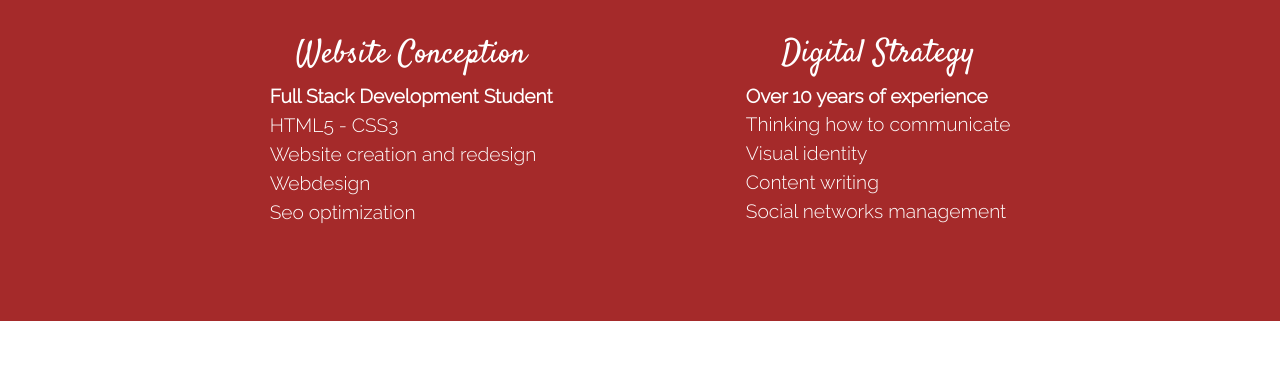
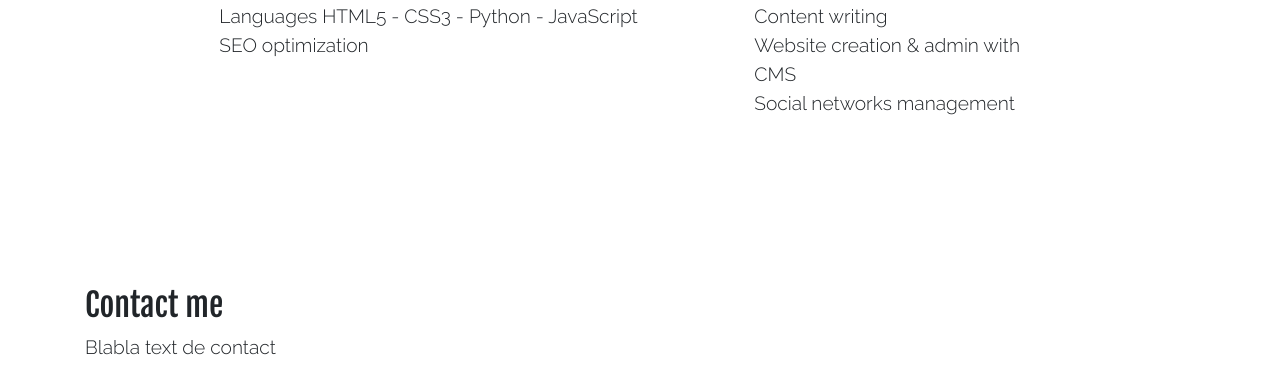
Before and after one commit to cecilegaudron/personal-website, a Django app: page / in a window 1280 px wide; the page is wider, and only the part inside the window is pictured. Shown: the part 1032-1401 px from the top of that part. Run offline with Django 4.2, Linux system fonts and the light colour scheme; some libraries are stand-ins or nearby versions.

Commit message:
Change contact page link for an anchor

```diff
--- a/portfolio/urls.py
+++ b/portfolio/urls.py
@@ -21,7 +21,7 @@ from . import views
 urlpatterns = [
     path("admin/", admin.site.urls),
     path('', views.index, name="index"),
-    path('contact.html', views.contact, name="contact"),
+    path('index.html/', views.contact, name="contact"),
     path('services.html', views.services, name="services"),
     path('about.html', views.about, name="about"),
 ]
--- a/static/css/style.css
+++ b/static/css/style.css
@@ -45,7 +45,6 @@ a:active {
 
 /* Services Page */
 #services-first {
-    background-image: url("https://res.cloudinary.com/di8utbjhc/image/upload/v1686303474/portfolio/siegessaule_dgycxt.webp");
     background-color:#a52a2a;
     width: 100%;
     height: 100%;
@@ -199,21 +198,7 @@ textarea {
     position: relative;
 }
 
-.hp-title {
-    background: url('../images/bunker-holga.jpg') no-repeat center center;
-}
-
-
 /* Home page second section w txt */
-.hp-experiences {
-    width: 100%;
-    height: auto;
-    background-color: brown;
-    text-align: center;
-    overflow: hidden;
-    margin: auto;
-}
-
 .experiences {
     display: flex;
     flex-direction: column;
@@ -223,34 +208,9 @@ textarea {
     padding: 3%;
 }
 
-.hp-experiences .title-paragraph {
-    padding-top: 5%;
-}
-
-.hp-experiences ul {
-    text-align: left;
-    color: #fff;
-    list-style-type: square;
-    list-style-position: inside;
-}
-
-.div-experiences {
-    margin: auto;
-    width: auto;
-    padding: 6%;
-}
-
-.div-experiences p {
-    padding: 3%;
-    color: #fff;
-    text-align: justify;
-}
-
-
 /* Home page third section services */
 .hp-services {
     width: 100%;
-    background: url('../images/church-holga.jpg') no-repeat;
     overflow: hidden;
     height: 600px;
     position: relative;
@@ -299,8 +259,6 @@ textarea {
 
 /* picture and title section */
 .services-title {
-    background: url('../images/siegessaule.jpg') no-repeat center center;
-    background-size: cover;
     background-position: top;
 }
 
@@ -377,7 +335,6 @@ textarea {
 
 /* picture and title section */
 .about-title {
-    background: url('../images/swing.jpg') no-repeat center center;
     background-size: cover;
     background-position: right;
 }
@@ -661,14 +618,6 @@ textarea {
         padding: 2%;
     }
 
-    .div-experiences {
-        padding: 2%;
-    }
-
-    .div-experiences p {
-        padding: 1%;
-    }
-
     /* Home Page section Services */
     .button-section {
         width: 15%;
--- a/templates/contact.html
+++ b/templates/contact.html
@@ -1,55 +1,30 @@
-{% extends "base.html" %}
-{% load static %}
-
 {% block content %}
-<section>
+<section id="contact-form">
     <div class="container">
         <h2>Contact me</h2>
         <p>Blabla text de contact</p>
-        <h3>Contact me via this form</h3>
+        <p>Contact me via this form:</p>
         <div class="mb-3">
             <label for="input-name" class="form-label">Your name</label>
-            <input type="name" class="form-control" id="input-name" placeholder="name@example.com">
-          </div>
+            <input type="name" class="form-control" id="input-name" placeholder="name@example.com" required>
+        </div>
         <div class="mb-3">
             <label for="input-email" class="form-label">Your email address</label>
-            <input type="email" class="form-control" id="input-email" placeholder="name@example.com">
-          </div>
-          <div class="mb-3">
-            <label for="input-message" class="form-label">Your message</label>
+            <input type="email" class="form-control" id="input-email" placeholder="name@example.com" required>
+        </div>
+        <input id="website-creation" name="contact-type" value="website-creation" type="checkbox" required>
+        <label for="website-creation">Website creation</label><br>
+        <input id="website-redesign" name="contact-type" value="website-redesign" type="checkbox">
+        <label for="website-redesign">Website redesign</label><br>
+        <input id="website-device" name="contact-type" value="website-device" type="checkbox">
+        <label for="website-device">Devices</label><br>
+        <div class="mb-3">
+            <label for="input-message" class="form-label" required>Your message</label>
             <textarea class="form-control" id="input-message" rows="3"></textarea>
-          </div>
+        </div>
+        <button>Send your message</button>
+        <p>Faire une page de email successful sent</p>
     </div>
 </section>
 
-<section class="contact-form" id="contact">
-    <div id="form-div">
-        <h2 class="title-section">Contact me</h2>
-        <h2 class="title-paragraph">Contact me via this form</h2>
-        <hr>
-        <form action="https://www.codeinstitute.net/" method="POST" target="_parent">
-            <label for="name">Your name</label><br>
-            <input id="name" name="name" type="text" required><br>
-            <label for="email">Your email</label><br>
-            <input id="email" name="email" type="email" required><br>
-            <input id="website-creation" name="contact-type" value="website-creation" type="radio" required>
-            <label for="website-creation">Website creation</label><br>
-            <input id="website-redesign" name="contact-type" value="website-redesign" type="radio">
-            <label for="website-redesign">Website redesign</label><br>
-            <input id="website-device" name="contact-type" value="website-device" type="radio">
-            <label for="website-device">Devices</label><br>
-            <label for="message">Your message</label><br>
-            <textarea id="message" name="message" required=""></textarea><br>
-            <input class="contact-button" type="submit" value="Send the message!">
-        </form>
-    </div>
-    <div id="contact-ways">
-        <h2 class="title-paragraph">Or via these other ways</h2>
-        <div id="contact-options">
-            <p><i class="fa-solid fa-paper-plane"></i><br>By email <br> <a href="mailto:emailme.kfpey@simplelogin.com">emailme.kfpey@simplelogin.com</a></p>
-            <p><i class="fa-solid fa-phone"></i><br>By phone <br> <a href="tel:+49157315487589">01573 15487589</a></p>
-            <p><i class="fa-solid fa-comments"></i><br>Face-to-face <br> meeting in Berlin</p>
-        </div>
-    </div>
-
-{% endblock %}
+    {% endblock %}
--- a/templates/includes/header.html
+++ b/templates/includes/header.html
@@ -27,7 +27,7 @@
                     <a href="{% url 'about' %}" class="menu-desk">ABOUT</a>
                 </li>
                 <li>
-                    <a href="{% url 'contact' %}" class="menu-desk">CONTACT</a>
+                    <a href="{% url 'index' %}#contact-form" class="menu-desk">CONTACT</a>
                 </li>
             </div>
             <div class="menu">
@@ -67,7 +67,7 @@
             <a href="{% url 'about' %}" class="menu-mobile">ABOUT</a>
         </li>
         <li>
-            <a href="{% url 'contact' %}" class="menu-mobile">CONTACT</a>
+            <a href="{% url 'index' %}#contact-form" class="menu-mobile">CONTACT</a>
         </li>
         <hr>
         <li>
--- a/templates/index.html
+++ b/templates/index.html
@@ -4,29 +4,30 @@
 {% block content %}
 
 <!-- first section with picture and tagline -->
-<section class="first-section hp-title">
+<section class="first-section">
+    <img src="https://res.cloudinary.com/di8utbjhc/image/upload/v1686303474/portfolio/bunker-holga_grzjfh.webp"
+        alt="Bunker photo" class="center w-100">
     <div id="title-block">
-        <h2>WEB<br>
-            projects</h2>
-        <h2 class="sub-title-block">management</h2>
+        <h1>WEB<br>
+            projects
+        <span class="sub-title-block">management</span></h1>
     </div>
 </section>
 <!-- section with txt experiences -->
-<section class="hp-experiences">
-    <div class="div-experiences">
+<section>
+    <div>
         <h2 class="title-section">My experiences</h2>
         <p>Thanks to my experiences, whether professional or associative, I am able to create your website, to advise
             you on your communication strategy and its realization.</p>
         <div class="experiences">
             <div>
                 <h2 class="title-paragraph">Website Conception</h2>
-                <uL>
-                    <li><strong>Full Stack Development Student</strong></li>
-                    <li>HTML5 - CSS3</li>
-                    <li>Website creation and redesign</li>
-                    <li>Webdesign</li>
-                    <li>Seo optimization</li>
-                </uL>
+                <ul>
+                    <li><strong>Full Stack Development Graduate (2023 - Code Institute)</strong></li>
+                    <li>Frameworks Django - Bootstrap</li>
+                    <li>Languages HTML5 - CSS3 - Python - JavaScript</li>
+                    <li>SEO optimization</li>
+                </ul>
             </div>
             <div>
                 <h2 class="title-paragraph">Digital Strategy</h2>
@@ -35,6 +36,7 @@
                     <li>Thinking how to communicate</li>
                     <li>Visual identity</li>
                     <li>Content writing</li>
+                    <li>Website creation & admin with CMS</li>
                     <li>Social networks management</li>
                 </ul>
             </div>
@@ -42,7 +44,7 @@
     </div>
 </section>
 <!-- section with services text -->
-<article class="hp-services">
+<article>
     <div class="services-section">
         <h2 class="title-section">Services</h2>
         <p>Defining a web strategy is essential to deploy a website in line with your needs. Creating a website is both
@@ -59,4 +61,6 @@
     </div>
 </article>
 
+{% include 'contact.html' %}
+
 {% endblock %}
```
